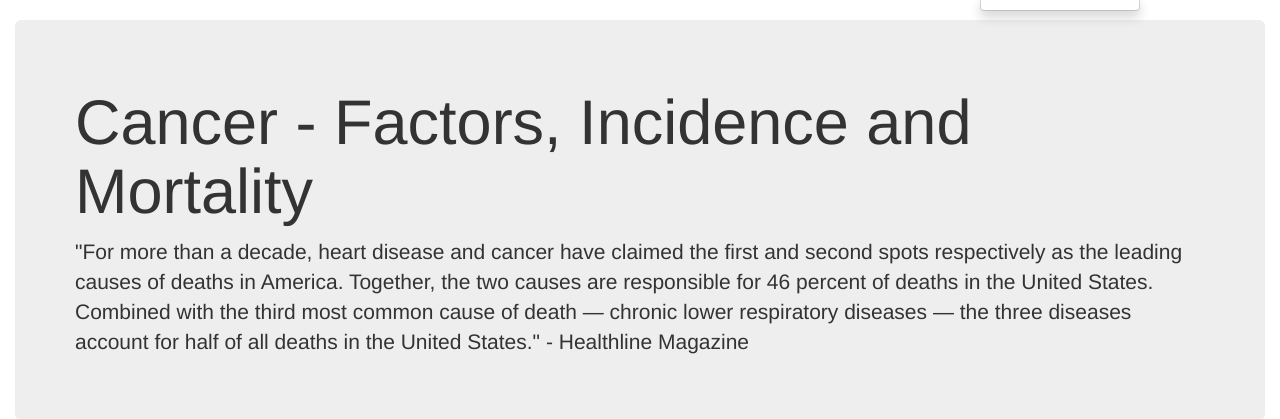
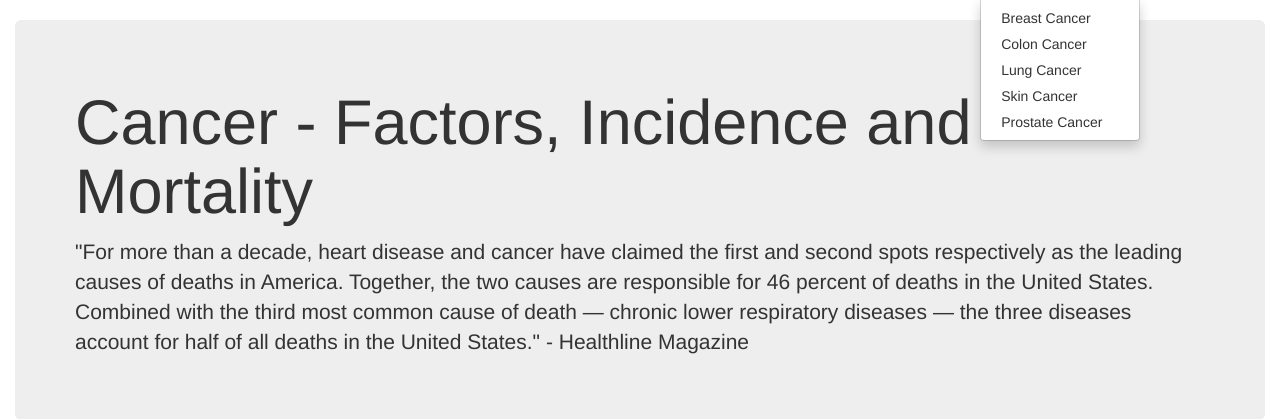
Before and after one commit to shahzina/Cancer-In-America, a Flask app: page /about in a window 1280 px wide, after a click on "Maps by State". Shown: the part 52-471 px from the top of the page. Run offline with Flask 2, Linux system fonts and the light colour scheme; some libraries are stand-ins or nearby versions.

Commit message:
endpoints added to about

```diff
--- a/templates/about.html
+++ b/templates/about.html
@@ -67,6 +67,11 @@
               <li class="dropdown">
                 <a href="#" class="dropdown-toggle" data-toggle="dropdown" role="button" aria-haspopup="true" aria-expanded="false">Maps by State <span class="caret"></span></a>
                 <ul class="dropdown-menu">
+                  <li><a href="http://127.0.0.1:5000/breastcancer"> Breast Cancer </a></li>
+                  <li> <a href = "http://127.0.0.1:5000/coloncancer"> Colon Cancer </a></li>
+                  <li> <a href = "http://127.0.0.1:5000/lungcancer"> Lung Cancer </a></li>
+                  <li> <a href = "http://127.0.0.1:5000/skincancer"> Skin Cancer </a></li>
+                  <li> <a href = "http://127.0.0.1:5000/prostatecancer"> Prostate Cancer </a></li>
 
 
                 </ul>
```
